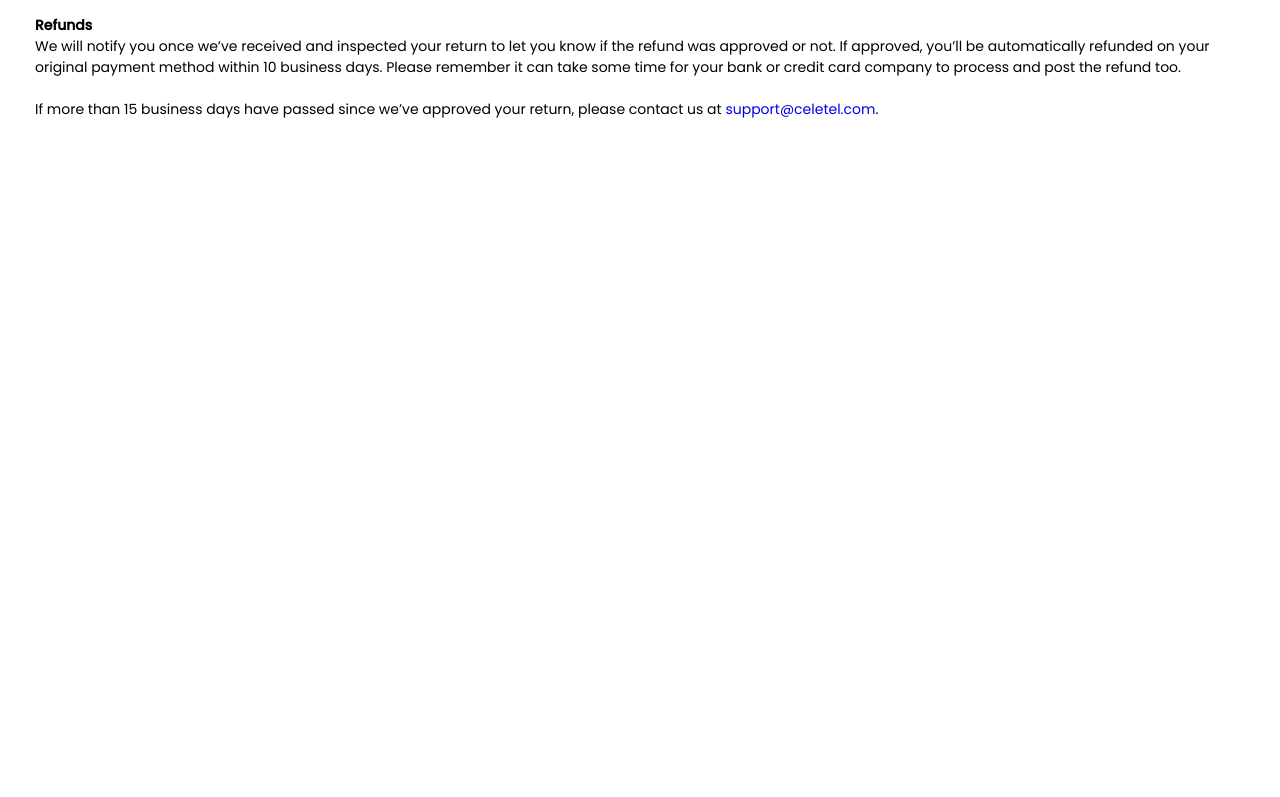
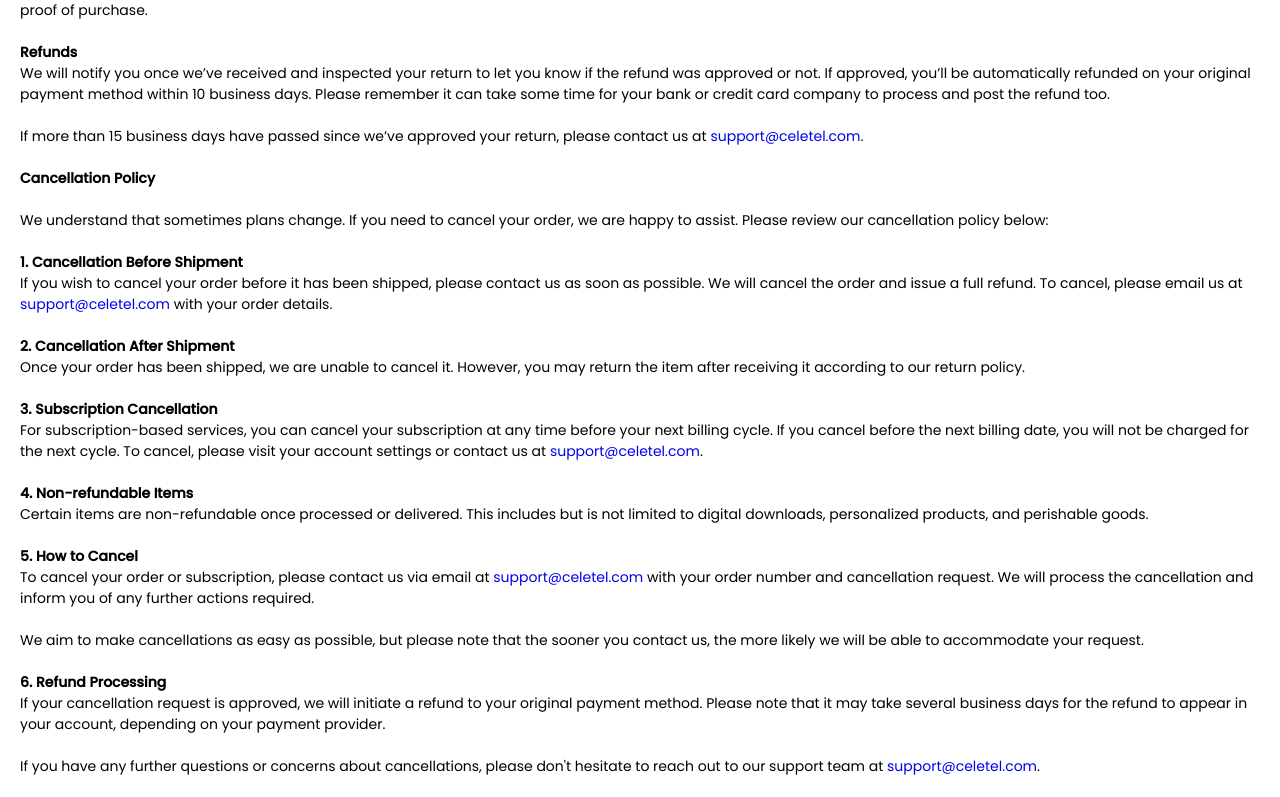
Before and after one commit to amit-rai1/celetel-frontend, a React (Create React App) app: page /refunds in a window 1280 px wide. Shown: the part 1013-1810 px from the top of the page. Before the commit the page ends 1168 px from the top, so only its background shows below. Built offline with nearby package versions, Linux system fonts and the light colour scheme.

Commit message:
Update Refund.js new

```diff
--- a/src/Footer/Refund.js
+++ b/src/Footer/Refund.js
@@ -3,7 +3,11 @@ import React, { Fragment } from 'react';
 export default function Refund() {
   return (
     <Fragment>
-      <p style={{padding: "35px" , fontSize:"14px"}}>
+      <div className="refund-policy-container" style={{ padding: "20px", fontSize: "14px" }}>
+        <p>
+          <strong>Refund Policy</strong>
+          <br />
+          <br />
           We have a 30-day return policy, which means you have 30 days after receiving your item to request a return.
           <br />
           <br />
@@ -49,6 +53,52 @@ export default function Refund() {
           <br />
           If more than 15 business days have passed since we’ve approved your return, please contact us at <a href="mailto:support@celetel.com">support@celetel.com</a>.
         </p>
+
+        <br />
+
+        <p>
+          <strong>Cancellation Policy</strong>
+          <br />
+          <br />
+          We understand that sometimes plans change. If you need to cancel your order, we are happy to assist. Please review our cancellation policy below:
+          <br />
+          <br />
+          <strong>1. Cancellation Before Shipment</strong>
+          <br />
+          If you wish to cancel your order before it has been shipped, please contact us as soon as possible. We will cancel the order and issue a full refund. To cancel, please email us at <a href="mailto:support@celetel.com">support@celetel.com</a> with your order details.
+          <br />
+          <br />
+          <strong>2. Cancellation After Shipment</strong>
+          <br />
+          Once your order has been shipped, we are unable to cancel it. However, you may return the item after receiving it according to our return policy.
+          <br />
+          <br />
+          <strong>3. Subscription Cancellation</strong>
+          <br />
+          For subscription-based services, you can cancel your subscription at any time before your next billing cycle. If you cancel before the next billing date, you will not be charged for the next cycle. To cancel, please visit your account settings or contact us at <a href="mailto:support@celetel.com">support@celetel.com</a>.
+          <br />
+          <br />
+          <strong>4. Non-refundable Items</strong>
+          <br />
+          Certain items are non-refundable once processed or delivered. This includes but is not limited to digital downloads, personalized products, and perishable goods.
+          <br />
+          <br />
+          <strong>5. How to Cancel</strong>
+          <br />
+          To cancel your order or subscription, please contact us via email at <a href="mailto:support@celetel.com">support@celetel.com</a> with your order number and cancellation request. We will process the cancellation and inform you of any further actions required.
+          <br />
+          <br />
+          We aim to make cancellations as easy as possible, but please note that the sooner you contact us, the more likely we will be able to accommodate your request.
+          <br />
+          <br />
+          <strong>6. Refund Processing</strong>
+          <br />
+          If your cancellation request is approved, we will initiate a refund to your original payment method. Please note that it may take several business days for the refund to appear in your account, depending on your payment provider.
+          <br />
+          <br />
+          If you have any further questions or concerns about cancellations, please don't hesitate to reach out to our support team at <a href="mailto:support@celetel.com">support@celetel.com</a>.
+        </p>
+      </div>
     </Fragment>
   );
 }
```
Lines whose indentation alone changed are shown as unchanged.
